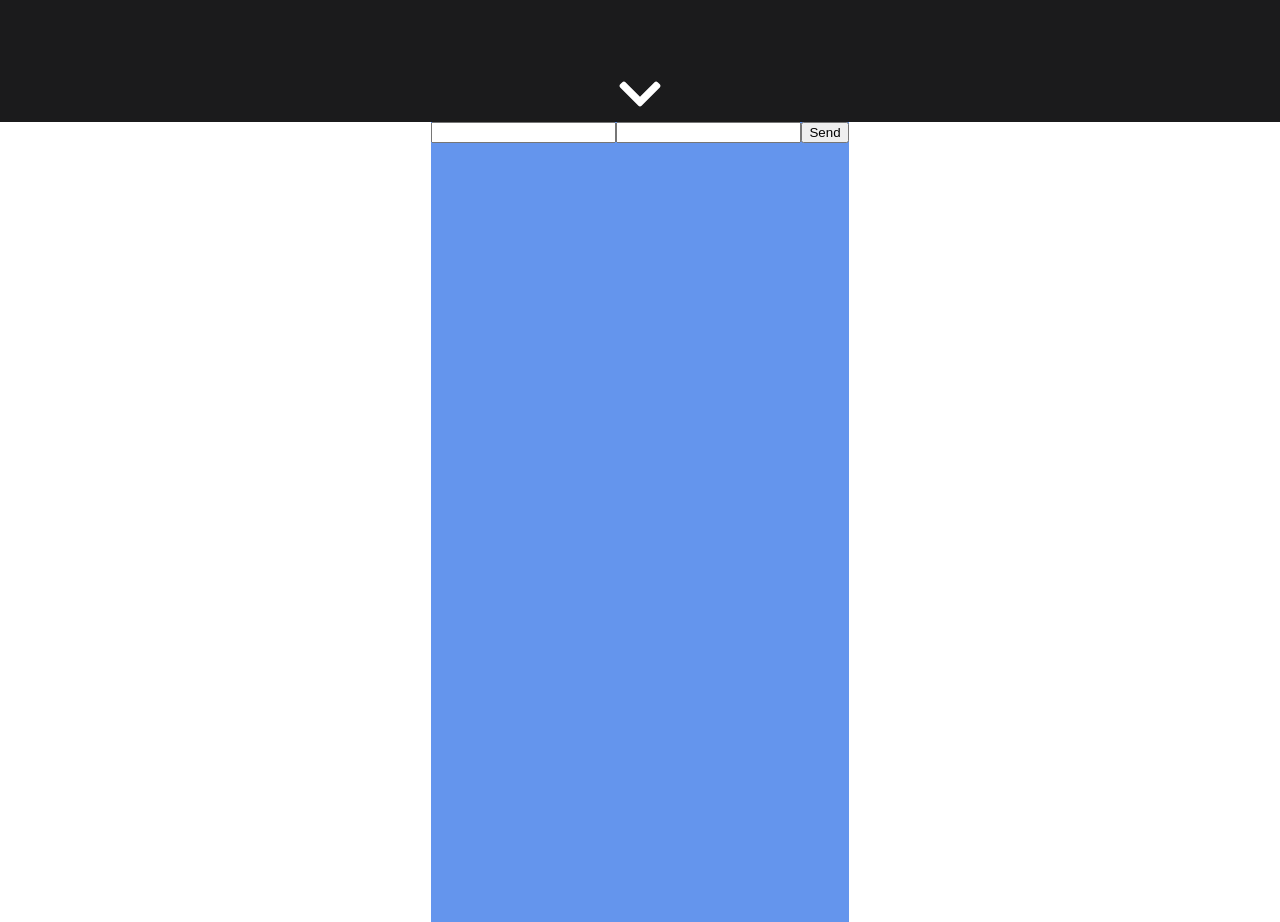
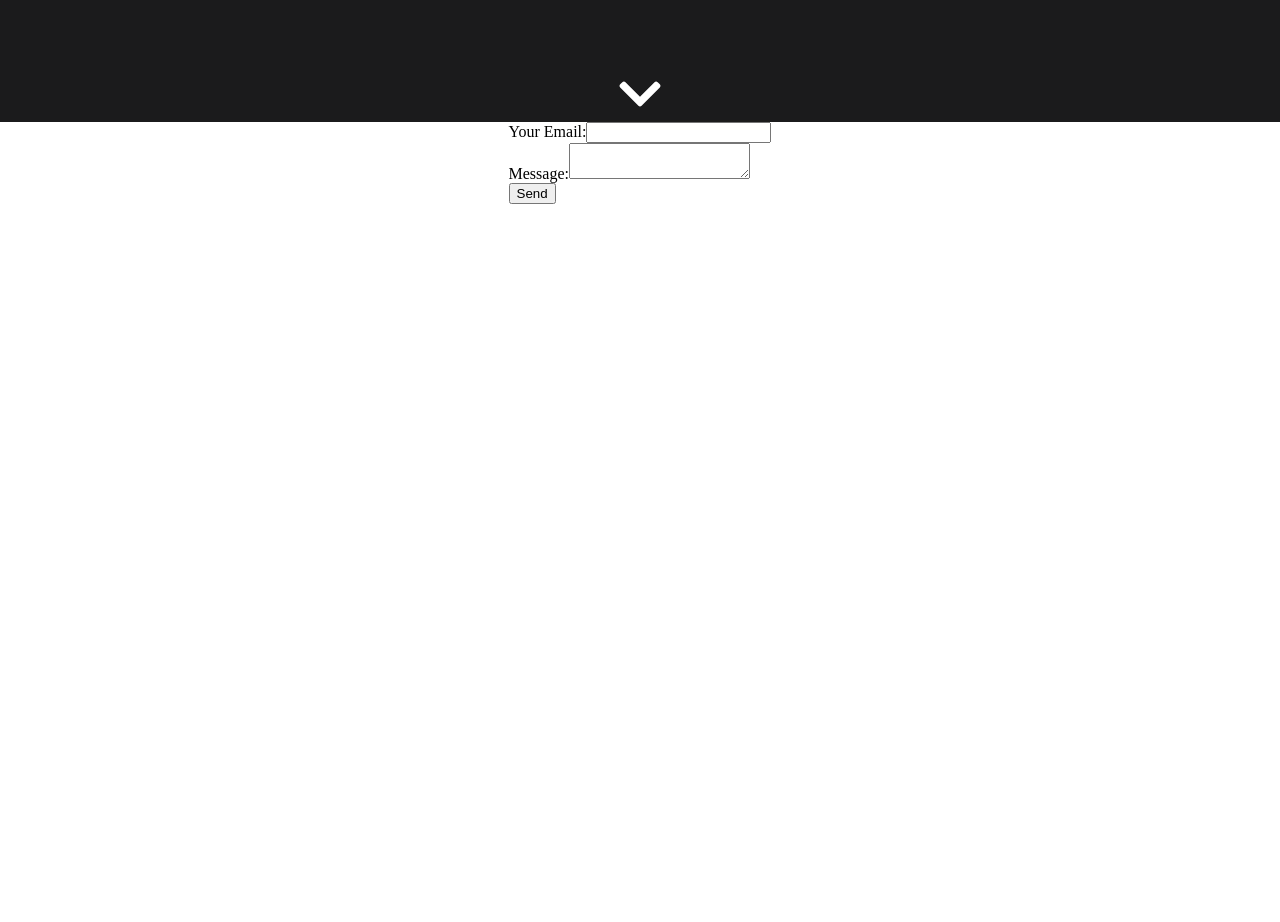
Before and after one commit to verv0022/portfolio, a Gatsby site: page / in a window 1280 px wide. Shown: the part 2000-2922 px from the top of the page. Built offline with nearby package versions, Linux system fonts and the light colour scheme; Gatsby itself is replaced by a stand-in of ours.

Commit message:
fixed case sensitive

```diff
--- a/src/components/contact/contact.css
+++ b/src/components/contact/contact.css
@@ -1,6 +1,5 @@
 .contact {
   height: 100vh;
-  background-color: cornflowerblue;
 }
 
 .contact-container {
--- a/src/components/contact/contact.js
+++ b/src/components/contact/contact.js
@@ -5,15 +5,17 @@ const Contact = () => (
   <div className="contact-container">
     <main className="contact">
       <section className="contact-content">
-        <form
-          action="https://formspree.io/your@email.com"
-          method="POST"
-          data-netlify="true"
-          data-netlify-honeypot="bot-field"
-        >
-          <input type="text" name="name" />
-          <input type="email" name="_replyto" />
-          <input type="submit" value="Send" />
+        <form name="Contact Form" method="POST" data-netlify="true">
+          <input type="hidden" name="form-name" value="Contact Form" />
+          <div>
+            <label>Your Email:</label>
+            <input type="email" name="email" />
+          </div>
+          <div>
+            <label>Message:</label>
+            <textarea name="message" />
+          </div>
+          <button type="submit">Send</button>
         </form>
       </section>
     </main>
--- a/src/components/header/header.js
+++ b/src/components/header/header.js
@@ -1,5 +1,5 @@
 import React from "react"
-import "./Header.css"
+import "./header.css"
 import scrollTo from "gatsby-plugin-smoothscroll"
 
 const Header = () => {
--- a/src/components/projects/projects.js
+++ b/src/components/projects/projects.js
@@ -1,5 +1,5 @@
 import React from "react"
-import "./Projects.css"
+import "./projects.css"
 import ScrollAnimation from "react-animate-on-scroll"
 import "animate.css/animate.min.css"
 import ProjectPreviewItem from "./project-preview-item"
```
